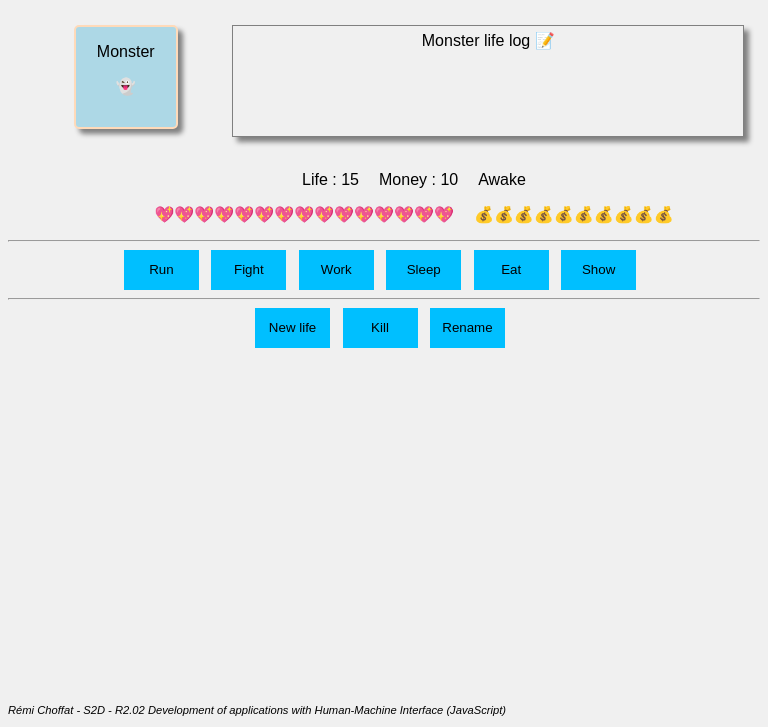
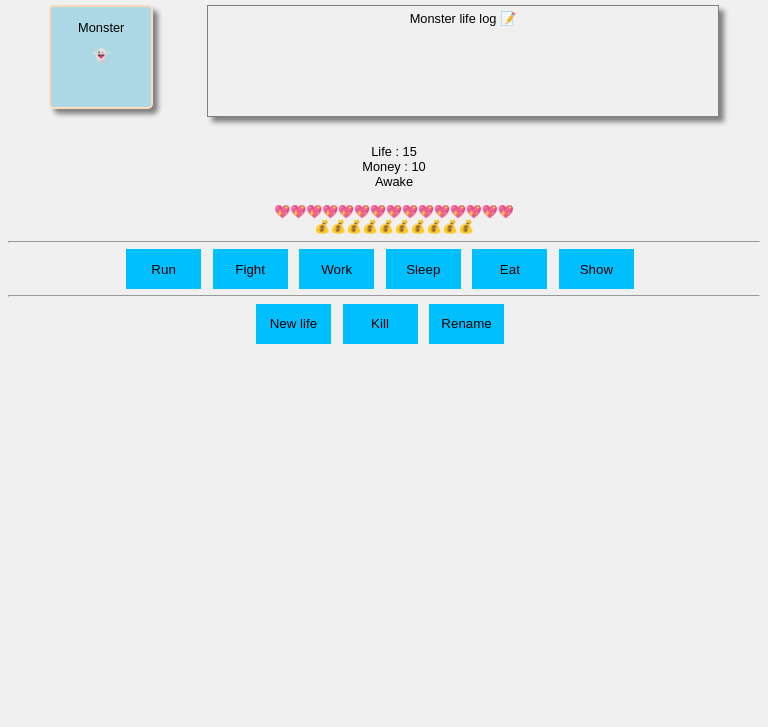
Before and after one commit to remi-choffat/Projet_Monster, a plain HTML site: page index.html in a window 768 px wide. Shown: the part 73-800 px from the top of the page. Drawn offline with Linux system fonts and the light colour scheme.

Commit message:
Ajustements graphiques

```diff
--- a/css/monster.css
+++ b/css/monster.css
@@ -8,7 +8,6 @@ body {
     display: inline-block;
     vertical-align: top;
     height: 100px;
-    margin-left: 50px;
     box-shadow: 5px 5px 5px grey;
 }
 
@@ -18,6 +17,7 @@ body {
     width: 100px;
     text-align: center;
     border: peachpuff solid;
+    margin-bottom: 20px;
 }
 
 #actionbox {
@@ -36,10 +36,8 @@ ul {
     flex-direction: row;
     list-style: none;
     justify-content: center;
-}
-
-ul > li {
-    margin-left: 20px;
+    margin: 0;
+    padding: 0;
 }
 
 button {
@@ -60,3 +58,31 @@ footer {
     font-style: italic;
     font-size: 0.7em;
 }
+
+button {
+    cursor: pointer;
+}
+
+@media (max-width: 768px) {
+    body {
+        font-size: 0.8em;
+    }
+
+    ul {
+        flex-direction: column;
+    }
+
+    footer {
+        display: none;
+    }
+}
+
+@media (min-width: 768px) {
+    #actionbox {
+        margin-left: 50px;
+    }
+
+    ul > li {
+        margin-left: 20px;
+    }
+}
```
Also changed, not shown: index.html (+1 -1 lines).
